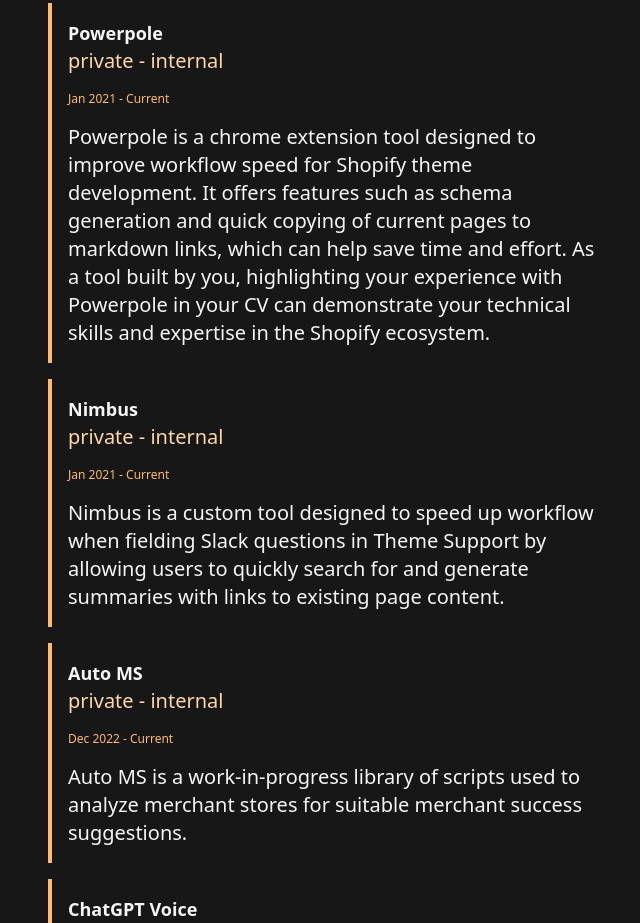
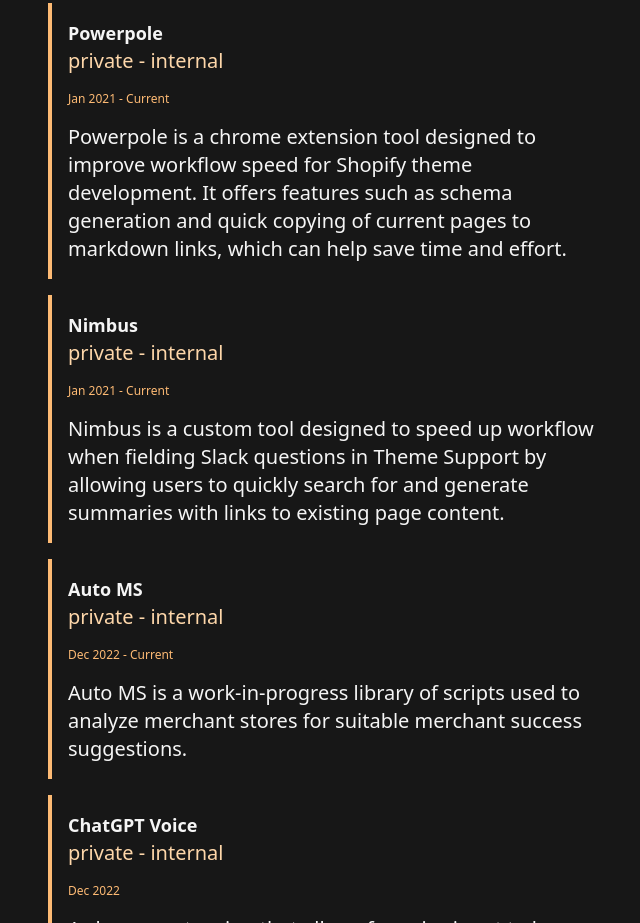
Before and after one commit to joeyschuster/joeyschuster.github.io, a plain HTML site: page index.html in a window 1280 px wide. Shown: the part 5257-6180 px from the top of the page, without its empty margins (616-1256 px from the left). Drawn offline with nearby package versions, Linux system fonts and the light colour scheme.

Commit message:
Remove some excess text lol

```diff
--- a/index.html
+++ b/index.html
@@ -290,8 +290,7 @@
             <p class="py-4 text-xs text-orange-300">Jan 2021 - Current</p>
             <p>Powerpole is a chrome extension tool designed to improve workflow speed for Shopify theme development. It
               offers features such as schema generation and quick copying of current pages to markdown links, which can
-              help save time and effort. As a tool built by you, highlighting your experience with Powerpole in your CV
-              can demonstrate your technical skills and expertise in the Shopify ecosystem.</p>
+              help save time and effort.</p>
           </div>
           <div class="mb-4 border-l-4 border-orange-300 p-4">
             <h4 class="text-lg font-semibold">Nimbus</h4>
```
